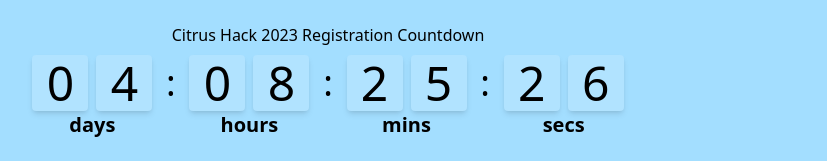
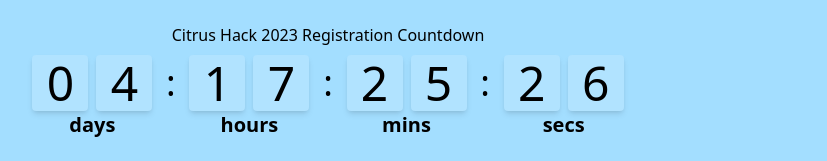
Before and after one commit to minsooerickim/citrushack2023, a Next.js app: page / in a window 1280 px wide. Shown: the part 354-515 px from the top of the page, without its empty margins (312-1139 px from the left). Built offline with nearby package versions, Linux system fonts and the light colour scheme; no server answers.

Commit message:
update time

```diff
--- a/pages/index.tsx
+++ b/pages/index.tsx
@@ -14,7 +14,7 @@ export default function Home() {
 
         <div className="py-4">
           <h1 className="pb-2">Citrus Hack 2023 Registration Countdown</h1>
-          <CountdownWrapper date="2023-04-02T16:00:00" />
+          <CountdownWrapper date="2023-04-03T01:00:00" />
         </div>
 
         <p className=" text-black/[.5]">
```
